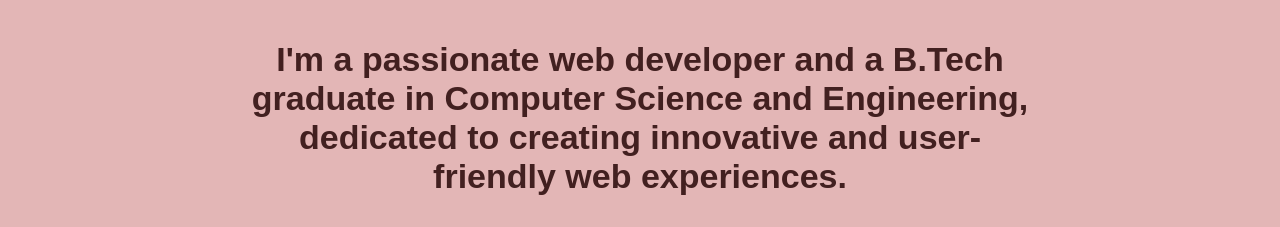
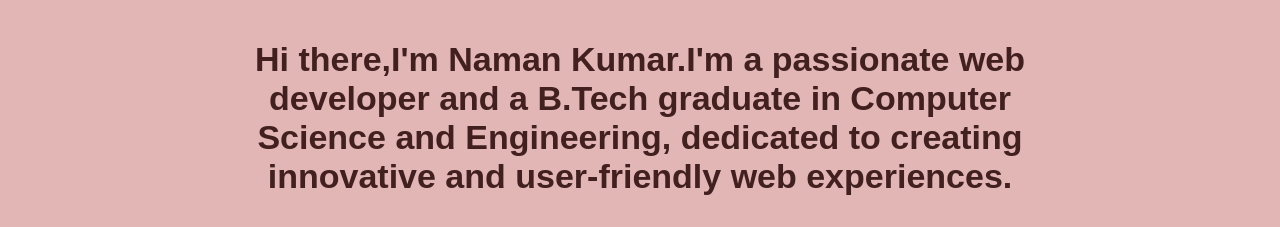
Before and after one commit to NamanKumar11/My-Internship-Projects, a plain HTML site: page My Portfolio/index.html in a window 1280 px wide. Shown: the part 256-483 px from the top of the page. Drawn offline with Linux system fonts and the light colour scheme.

Commit message:
Update index.html

```diff
--- a/My Portfolio/index.html
+++ b/My Portfolio/index.html
@@ -18,7 +18,7 @@
 <section id="hero">
     <div class="hero-content">
     <h1>Welcome to My Portfolio</h1>
-    <p>I'm a passionate web developer and a B.Tech graduate in Computer Science and Engineering, dedicated to creating innovative and user-friendly web experiences.</p>
+    <p>Hi there,I'm Naman Kumar.I'm a passionate web developer and a B.Tech graduate in Computer Science and Engineering, dedicated to creating innovative and user-friendly web experiences.</p>
     <p>Explore my qualifications and personal details below.</p>
     <a href="resume.html" class="cta-button">View Personal Details</a>
     </div>
```
